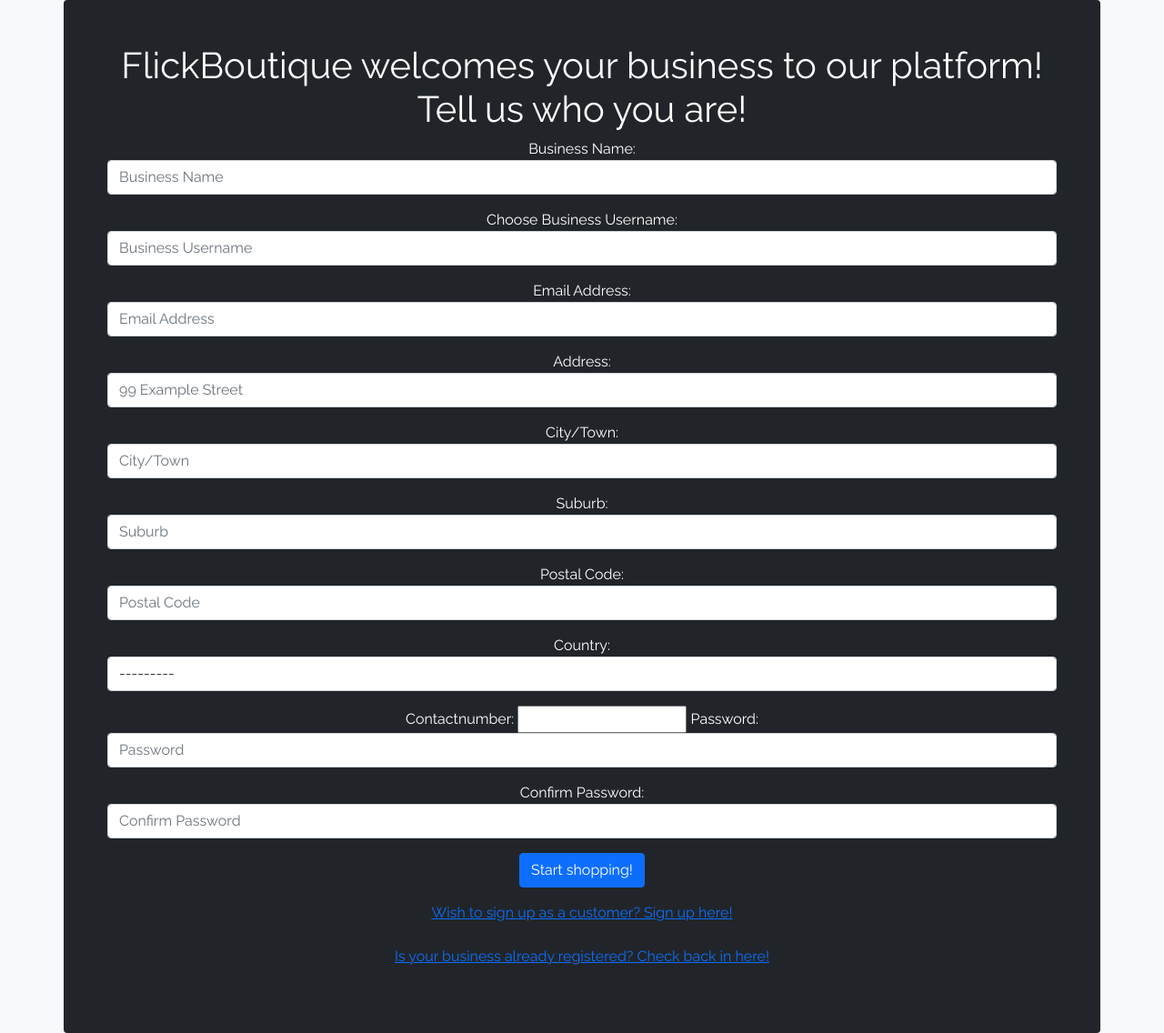
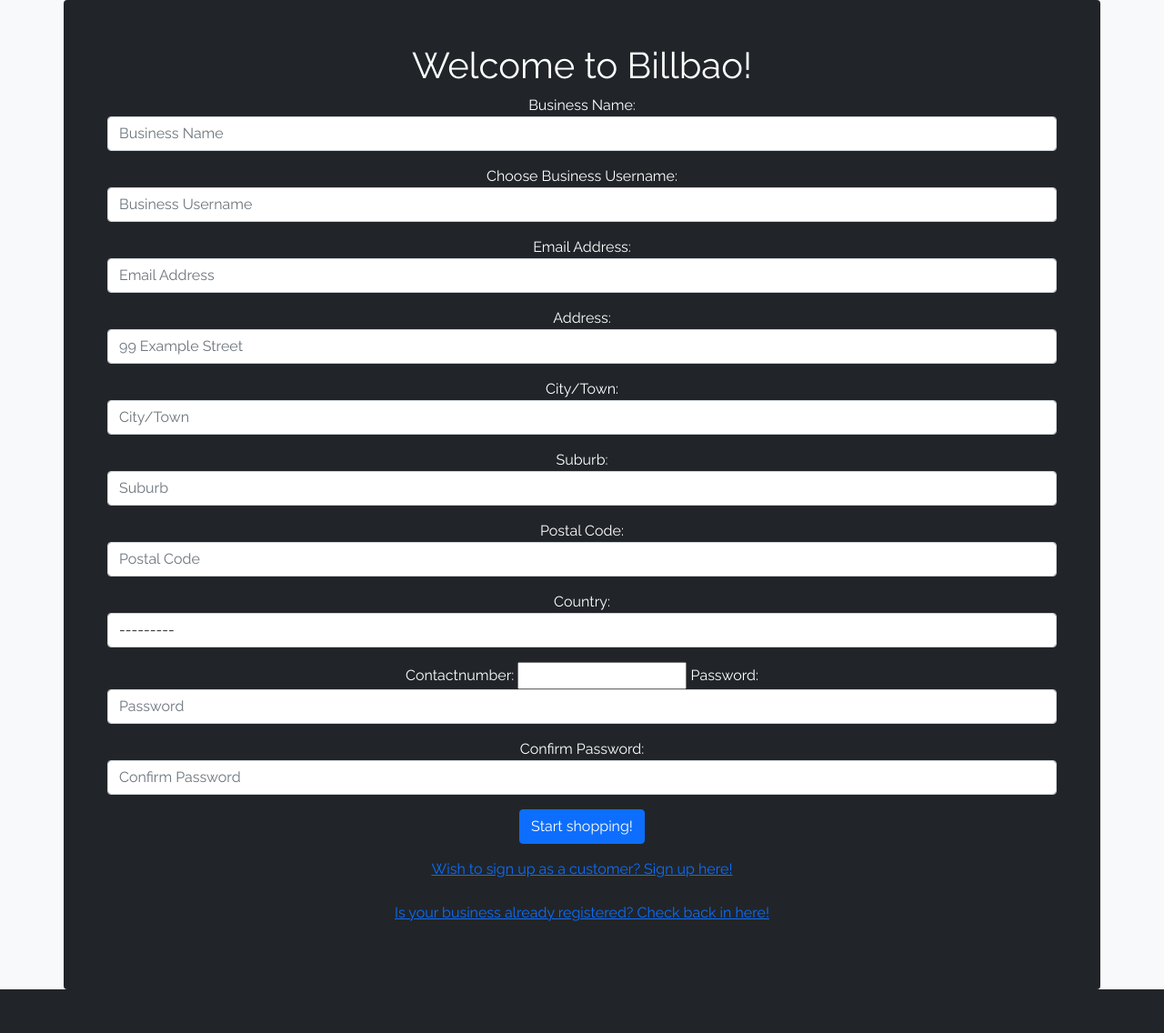
Before and after one commit to gdsc-uwc/gdsc_django, a Django app: page /business-signup in a window 1280 px wide. Shown: the whole page at 91% size. After the commit the page ends 1088 px from the top, so only its background shows below. Run offline with Django 4.2, Linux system fonts and the light colour scheme.

Commit message:
Un-codenamed

```diff
--- a/flickboutique/templates/flickboutique/businessSignUp.html
+++ b/flickboutique/templates/flickboutique/businessSignUp.html
@@ -7,7 +7,7 @@
     <main class="backgroundMain d-flex align-items-center h-100 bg-light">
         <form class="container bg-dark text-center text-white rounded p-5" action="{% url 'flickboutique:businessSignup' %}" method="post">
             {% csrf_token %} <!-- Cross Site Request Forgery Protection -->
-            <h1 class="text-center">FlickBoutique welcomes your business to our platform! Tell us who you are!</h1>
+            <h1 class="text-center">Welcome to Billbao!</h1>
             {{ form }}
             <input type="submit" class="btn btn-primary" value="Start shopping!">
             <div class="container-fluid mt-3 mb-4 text-center"><a href="{% url 'flickboutique:customerSignup' %}">Wish to sign up as a customer? Sign up here!</a></div>
--- a/flickboutique/templates/flickboutique/customerSignup.html
+++ b/flickboutique/templates/flickboutique/customerSignup.html
@@ -7,7 +7,7 @@
     <main class="backgroundMain d-flex align-items-center h-100 bg-light">
         <form class="container bg-dark text-center text-white rounded p-5" action="{% url 'flickboutique:customerSignup' %}" method="post">
             {% csrf_token %} <!-- Cross Site Request Forgery Protection -->
-            <h1 class="text-center">Welcome to FlickBoutique! Tell us who you are!</h1>
+            <h1 class="text-center">Welcome to Billbao!</h1>
             {{ form }}
             <input type="submit" class="btn btn-primary" value="Start shopping!">
             <div class="container-fluid mt-3 mb-4 text-center"><a href="{% url 'flickboutique:businessSignup' %}">Do you own a business? Get your business registered here!</a></div>
--- a/flickboutique/templates/flickboutique/landingPage.html
+++ b/flickboutique/templates/flickboutique/landingPage.html
@@ -7,7 +7,7 @@
 
     <main class="backgroundMain d-flex align-items-center h-100">
         <div class="container bg-dark text-center text-white rounded p-5">
-            <h1 id="welcomeBanner" class="">Welcome to FlickBoutique!!!</h1>
+            <h1 id="welcomeBanner" class="">Welcome to Billbao!!!</h1>
             <div class="container my-4">
                 <h2 class="mb-4">How would you like to continue?</h2>
                 <a href="{% url 'flickboutique:customerLogin' %}" class="btn btn-primary m-2">As a customer</a>
```
